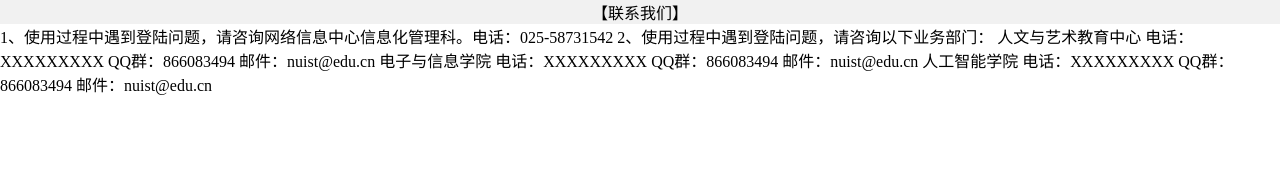
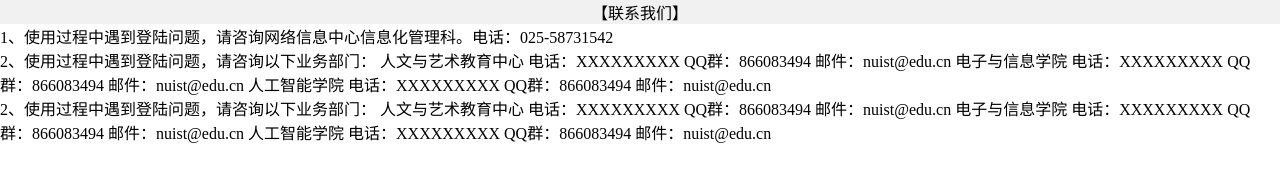
Before and after one commit to IfIHaveNoWine/test01, a plain HTML site: page mysecondhtml.html in a window 1280 px wide. Drawn offline with Linux system fonts and the light colour scheme.

Commit message:
Add files via upload

```diff
--- a/mysecondhtml.html
+++ b/mysecondhtml.html
@@ -17,10 +17,24 @@
     ">
       【联系我们】
     </div>
-        <div style="
+    <div>
+      1、使用过程中遇到登陆问题，请咨询网络信息中心信息化管理科。电话：025-58731542
+    </div>
 
-    ">
-      1、使用过程中遇到登陆问题，请咨询网络信息中心信息化管理科。电话：025-58731542
+    <div>
+      2、使用过程中遇到登陆问题，请咨询以下业务部门：
+人文与艺术教育中心 电话：XXXXXXXXX
+QQ群：866083494
+邮件：nuist@edu.cn
+电子与信息学院 电话：XXXXXXXXX
+QQ群：866083494
+邮件：nuist@edu.cn
+人工智能学院 电话：XXXXXXXXX
+QQ群：866083494
+邮件：nuist@edu.cn
+    </div>
+  </body>
+</html>
 2、使用过程中遇到登陆问题，请咨询以下业务部门：
 人文与艺术教育中心 电话：XXXXXXXXX
 QQ群：866083494
@@ -31,7 +45,3 @@ QQ群：866083494
 人工智能学院 电话：XXXXXXXXX
 QQ群：866083494
 邮件：nuist@edu.cn
-    </div>
-
-  </body>
-</html>
```
